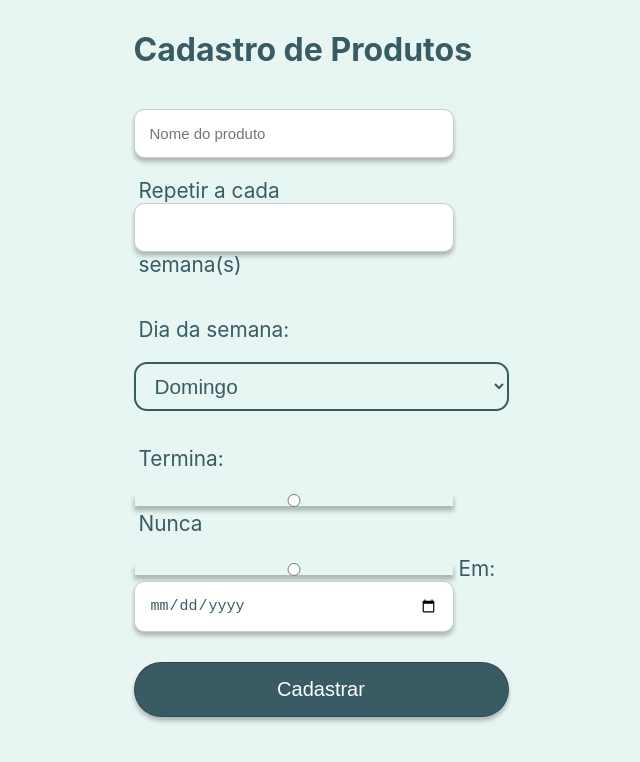
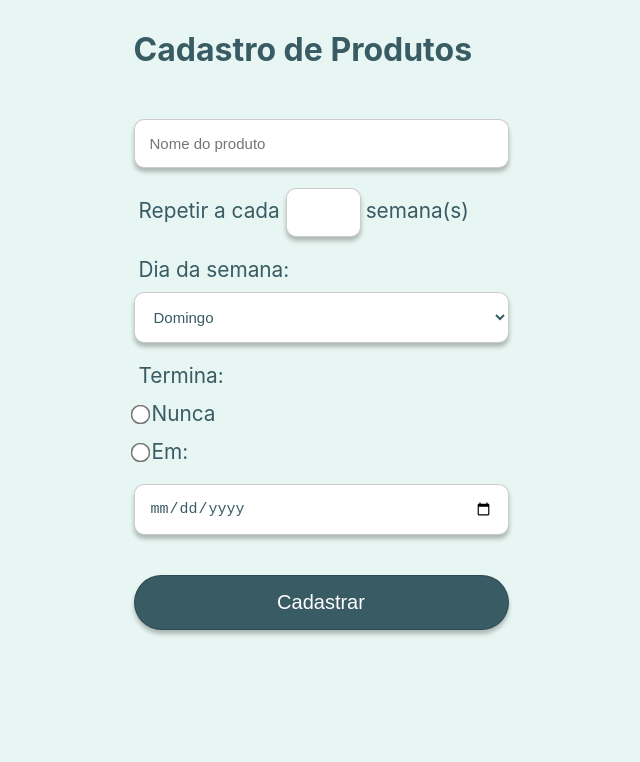
Before and after one commit to joanealves/hackathon, a React (Create React App) app: page /cadastro in a window 1280 px wide. Shown: the top 762 px of the page, without its empty margins (319-959 px from the left). Built offline with nearby package versions, Linux system fonts and the light colour scheme.

Commit message:
Cadastro page style update, standardize style

```diff
--- a/src/pages/cadastro/Cadastro.jsx
+++ b/src/pages/cadastro/Cadastro.jsx
@@ -53,7 +53,7 @@ function Cadastro() {
       {/* Product registration form */}
       <S.Form onSubmit={postData}>
         {/* Insert title */}
-        <div>
+        <S.Div>
           <input
             type="text"
             name="product-name"
@@ -61,11 +61,11 @@ function Cadastro() {
             onChange={(e) => setProductName(e.target.value)}
           />
           {/* <label htmlFor="product-name">Nome do produto</label> */}
-        </div>
+        </S.Div>
 
         {/* Insert how many times repetition will occur */}
         <S.Div>
-          <label htmlFor="repetition">Repetir a cada</label>
+          <label htmlFor="repetition">Repetir a cada </label>
           <input
             type="number"
             min="0"
@@ -74,7 +74,7 @@ function Cadastro() {
             id="repetition"
             onChange={(e) => setRepetition(e.target.value)}
           />
-          <label>semana(s)</label>
+          <span>semana(s)</span>
         </S.Div>
 
         {/* Select product recurrence by week day */}
@@ -82,7 +82,7 @@ function Cadastro() {
           <label htmlFor="weekday">Dia da semana:</label>
         </S.Div>
 
-        <S.Select
+        <select
           name="weekday"
           onChange={(e) => setRepetitionDay(e.target.value)}
         >
@@ -107,21 +107,21 @@ function Cadastro() {
           <option id="sat" value="6">
             Sábado
           </option>
-        </S.Select>
+        </select>
 
         {/* Select when repetition will end */}
-        <S.FlexColumnDiv>
+        <S.RadioGroup>
           <label>Termina:</label>
-          <S.Div>
+          <div>
             <input type="radio" name="repetition-ends" id="never" />
             <label htmlFor="repetition-ends-never">Nunca</label>
-          </S.Div>
+          </div>
           <div>
             <input type="radio" name="repetition-ends" id="date" />
             <label>Em: </label>
-            <S.InputDate type="date" onChange={handleDate} />
+            <input type="date" onChange={handleDate} />
           </div>
-        </S.FlexColumnDiv>
+        </S.RadioGroup>
         <button type="submit">Cadastrar</button>
       </S.Form>
     </S.Container>
--- a/src/pages/cadastro/cadastro-styles.js
+++ b/src/pages/cadastro/cadastro-styles.js
@@ -9,14 +9,42 @@ export const Container = styled.div`
 export const Form = styled.form`
   padding: 40px 0;
 
-  input {
-    background: #ffff;
+  input[type="text"] {
+    background: var(--white);
     border: 1px solid #00000033;
     box-shadow: 0px 4px 4px rgba(0, 0, 0, 0.25);
     border-radius: 10px;
-    width: 320px;
+    width: 100%;
     padding: 15px;
     font-size: 15px;
+  }
+
+  input[type="number"] {
+    background: var(--white);
+    border: 1px solid #00000033;
+    box-shadow: 0px 4px 4px rgba(0, 0, 0, 0.25);
+    border-radius: 10px;
+    padding: 15px;
+    font-size: 15px;
+    width: 20%;
+    color: var(--green_dark);
+
+  }
+
+  input[type="date"] {
+    width: 100%;
+    background: var(--white);
+    border: 1px solid #00000033;
+    box-shadow: 0px 4px 4px rgba(0, 0, 0, 0.25);
+    border-radius: 10px;
+    padding: 15px;
+    font-size: 15px;
+    color: var(--green_dark);
+    margin-bottom: 30px;
+  }
+
+  input[type="radio"] {
+    transform: scale(1.5);
   }
 
   p {
@@ -46,10 +74,25 @@ export const Form = styled.form`
     font-size: 1.3em;
     margin-left: 5px;
   }
+
+  span {
+    font-size: 1.3em;
+    margin-left: 5px;
+  }
+
+  select {
+    background: var(--white);
+    border: 1px solid #00000033;
+    box-shadow: 0px 4px 4px rgba(0, 0, 0, 0.25);
+    border-radius: 10px;
+    width: 100%;
+    padding: 15px;
+    font-size: 15px;
+    color: var(--green_dark);
 `;
 
 export const Div = styled.div`
-  padding: 20px 0px;
+  padding: 10px 0px;
 `;
 
 export const FlexColumnDiv = styled.div`
@@ -58,70 +101,15 @@ export const FlexColumnDiv = styled.div`
   padding: 20px 0px;
 `;
 
-export const InputTextDiv = styled.div`
-  position: relative;
-  padding: 15px 0 0;
-  margin-top: 10px;
-  width: 50%;
-`;
-
-export const InputDate = styled.input`
-  width: 82%;
-  background: var(--shape);
-  color: var(--green_dark);
-  font-size: 1.3rem;
-  padding: 10px 15px;
-  outline: 0;
-  border-radius: 13px;
-  border: 2px solid var(--green_dark);
-  &:hover {
-    color: var(--green_dark);
-    background: var(--green_light);
-  }
-`;
-
-export const Select = styled.select`
-  display: inline-block;
-  margin-bottom: 15px;
-  width: 100%;
-  font-size: 1.3rem;
-  display: inline-block;
-  width: 100%;
-  cursor: pointer;
-  padding: 10px 15px;
-  outline: 0;
-  border: 2px solid var(--green_dark);
-  border-radius: 13px;
-  background: var(--shape);
-  color: var(--green_dark);
-  &:hover {
-    color: var(--green_dark);
-    background: var(--green_light);
-  }
-  &:disabled {
-    opacity: 0;
-    pointer-events: none;
-  }
-`;
-
 export const Label = styled.label`
   font-size: 1.3em;
   margin-left: 5px;
 `;
 
-// export const Button = styled.button`
-//   width: 100%;
-//   float: right;
-//   background: var(--green_dark);
-//   color: var(--white);
-//   border: 2px solid var(--green_dark);
-//   box-shadow: #000 0 5px 5px -5px;
-//   font-size: 1.5em;
-//   padding: 0.25em 1em;
-//   border-radius: 10px;
-//   margin-top: 20px;
-//   &:hover {
-//     background: var(--green_light);
-//     color: var(--green_dark);
-//   }
-// `;
+export const RadioGroup = styled.div`
+  padding-top: 20px;
+
+  input {
+    margin-top: 20px;
+  }
+`;
```
